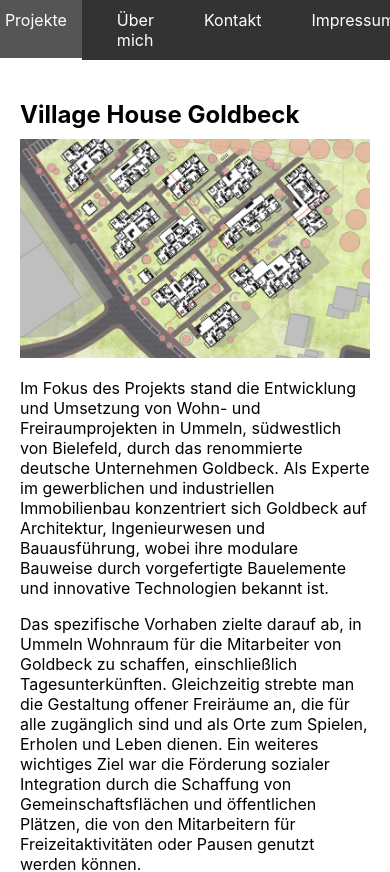
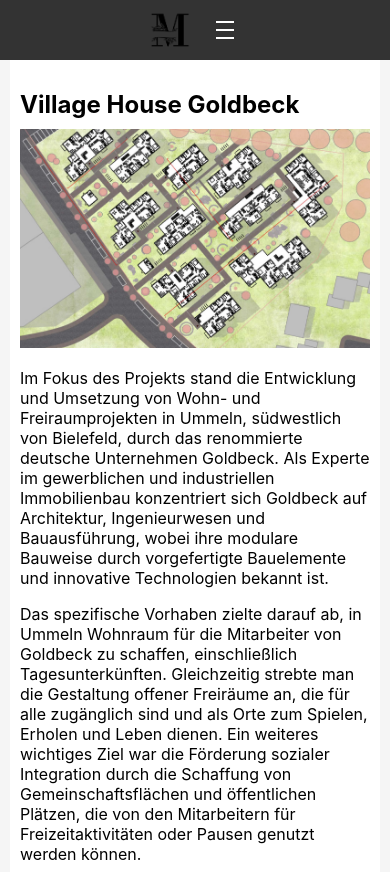
Before and after one commit to jamal019/jamal019.github.io, a React (Create React App) app in the folder my-architecture-portfolio/: page /projekte/goldbeck in a window 390 px wide. Shown: the top 872 px of the page. Built offline with nearby package versions, Linux system fonts and the light colour scheme.

Commit message:
Handyversion Test

```diff
--- a/my-architecture-portfolio/src/components/Navbar.css
+++ b/my-architecture-portfolio/src/components/Navbar.css
@@ -44,3 +44,39 @@
 .navbar-item.active {
   border-bottom: 2px solid #fff;
 }
+
+/* Hamburger-Menü-Button */
+.hamburger {
+  display: none; /* Standardmäßig versteckt */
+  flex-direction: column;
+  justify-content: space-around;
+  width: 30px;
+  height: 25px;
+  background: transparent;
+  border: none;
+  cursor: pointer;
+}
+
+.hamburger-line {
+  width: 100%;
+  height: 2px;
+  background-color: white;
+}
+
+/* Media Query für mobile Geräte */
+@media screen and (max-width: 768px) {
+  .hamburger {
+    display: flex; /* Zeigt den Hamburger-Button auf kleinen Bildschirmen an */
+  }
+
+  .navbar-menu {
+    display: none; /* Versteckt die Menüpunkte */
+    flex-direction: column; /* Stapelt die Links vertikal */
+    align-items: center;
+    width: 100%;
+  }
+
+  .navbar-menu.expanded {
+    display: flex; /* Zeigt das Menü, wenn es erweitert ist */
+  }
+}
--- a/my-architecture-portfolio/src/components/Navbar.js
+++ b/my-architecture-portfolio/src/components/Navbar.js
@@ -1,15 +1,26 @@
-import React from 'react';
+import React, { useState } from 'react';
 import { NavLink } from 'react-router-dom';
-import './Navbar.css'; // Stellen Sie sicher, dass die CSS-Datei existiert
+import './Navbar.css';
 
 function Navbar() {
+  const [isNavExpanded, setIsNavExpanded] = useState(false);
+
   return (
     <nav className="navbar">
       <div className="navbar-container">
         <NavLink to="/" className="navbar-logo">
-        <img src={process.env.PUBLIC_URL + '/testlogo.png'} alt="Logo" height="60" /> {/* Höhe des Logos anpassen */}
+          <img src={process.env.PUBLIC_URL + '/testlogo.png'} alt="Logo" height="60" />
         </NavLink>
-        <div className="navbar-menu">
+        <button
+          className="hamburger"
+          onClick={() => setIsNavExpanded(!isNavExpanded)}
+        >
+          {/* Icon für Hamburger-Menü */}
+          <span className="hamburger-line"></span>
+          <span className="hamburger-line"></span>
+          <span className="hamburger-line"></span>
+        </button>
+        <div className={`navbar-menu ${isNavExpanded ? "expanded" : ""}`}>
           <NavLink to="/" className="navbar-item" activeClassName="active">Home</NavLink>
           <NavLink to="/projekte" className="navbar-item" activeClassName="active">Projekte</NavLink>
           <NavLink to="/about" className="navbar-item" activeClassName="active">Über mich</NavLink>
--- a/my-architecture-portfolio/src/components/Projektdetails.css
+++ b/my-architecture-portfolio/src/components/Projektdetails.css
@@ -18,3 +18,29 @@
   body {
     background-color: #f5f5f5;
   }
+
+  @media screen and (max-width: 768px) {
+    .projekt-details-container {
+      margin: 0 10px; /* Reduzieren Sie den Seitenabstand */
+      padding: 10px; /* Reduzieren Sie den Innenabstand */
+    }
+
+    .projekt-header {
+      flex-direction: column; /* Stapeln Sie Bild und Text vertikal */
+      align-items: flex-start; /* Ausrichtung des Inhalts */
+    }
+
+    .projekt-intro {
+      width: 100%; /* Vollständige Breite auf kleinen Bildschirmen */
+      margin-left: 0; /* Entfernen Sie den linken Abstand */
+    }
+
+    .projekt-description {
+      font-size: 14px; /* Verkleinern Sie die Schriftgröße für bessere Lesbarkeit */
+    }
+
+    img {
+      width: 100%; /* Bilder nehmen die volle Breite ein */
+      height: auto; /* Halten Sie das Seitenverhältnis der Bilder bei */
+    }
+  }
```
